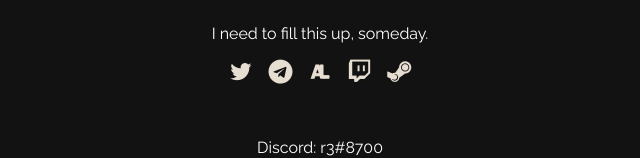
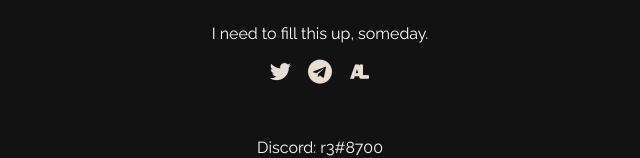
Before and after one commit to r33int/r33.space, a plain HTML site: page index.html in a window 1280 px wide. Shown: the part 397-555 px from the top of the page, without its empty margins (320-960 px from the left). Drawn offline with Linux system fonts and the light colour scheme.

Commit message:
Remove twitch and Steam links

```diff
--- a/index.html
+++ b/index.html
@@ -28,12 +28,6 @@
       <a href="https://anilist.co/user/Nevertheless" target="_blank">
         <i class="demo-icon icon-icon"></i>
       </a>
-      <a href="https://twitch.tv/r33int" target="_blank">
-        <i class="demo-icon icon-twitch"> </i>
-      </a>
-      <a href="https://steamcommunity.com/id/r33int/" target="_blank">
-        <i class="demo-icon icon-steam"> </i>
-      </a>
     </div>
 
 
```
